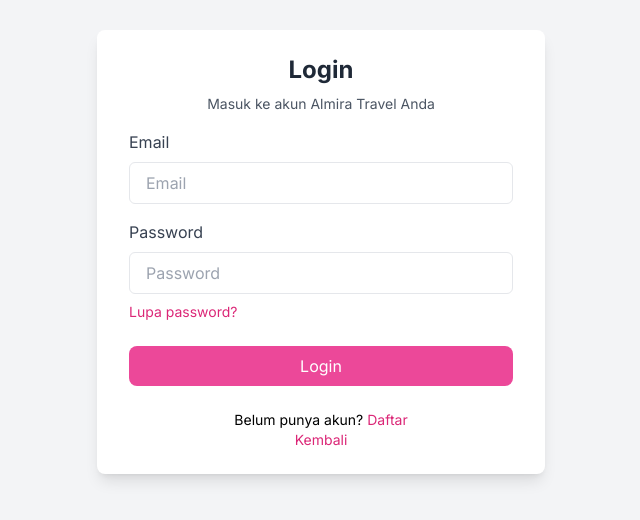
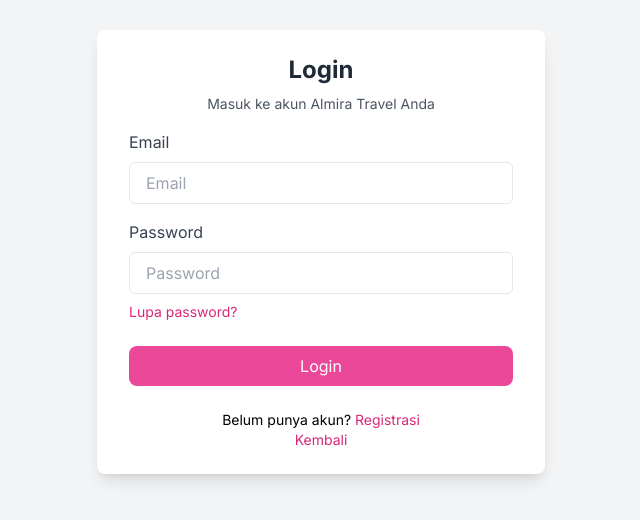
Before and after one commit to daffafahreza4/TiketBusAlmira, a React (Create React App) app in the folder frontend/: page /login in a window 1280 px wide. Shown: the part 180-700 px from the top of the page, without its empty margins (319-959 px from the left). Built offline with nearby package versions, Linux system fonts and the light colour scheme; no server answers.

Commit message:
fixing components layout

```diff
--- a/frontend/src/components/admin/AdminRouteList.js
+++ b/frontend/src/components/admin/AdminRouteList.js
@@ -557,7 +557,7 @@
                       value={createFormData.asal}
                       onChange={handleCreateChange}
                       className="w-full px-3 py-2 text-sm border border-gray-300 rounded-lg focus:outline-none focus:ring-2 focus:ring-blue-500"
-                      placeholder="Jakarta"
+                      placeholder="Keberangkatan"
                       required
                     />
                   </div>
@@ -572,7 +572,7 @@
                       value={createFormData.tujuan}
                       onChange={handleCreateChange}
                       className="w-full px-3 py-2 text-sm border border-gray-300 rounded-lg focus:outline-none focus:ring-2 focus:ring-blue-500"
-                      placeholder="Bandung"
+                      placeholder="Tujuan"
                       required
                     />
                   </div>
@@ -602,7 +602,7 @@
                     value={createFormData.harga}
                     onChange={handleCreateChange}
                     className="w-full px-3 py-2 text-sm border border-gray-300 rounded-lg focus:outline-none focus:ring-2 focus:ring-blue-500"
-                    placeholder="50000"
+                    placeholder="Harga Tiket"
                     required
                     min="0"
                   />
--- a/frontend/src/components/auth/Login.js
+++ b/frontend/src/components/auth/Login.js
@@ -198,7 +198,7 @@
                   <p className="text-sm">
                     Belum punya akun?{' '}
                     <Link to="/register" className="text-pink-600 hover:underline">
-                      Daftar
+                      Registrasi
                     </Link>
                   </p>
                   <p className="text-sm">
--- a/frontend/src/components/layout/Navbar.js
+++ b/frontend/src/components/layout/Navbar.js
@@ -95,7 +95,7 @@
           to="/register"
           className="text-white hover:text-gray-200 transition-colors duration-200 px-3 py-2 rounded-md hover:bg-pink-600 text-sm lg:text-base font-medium"
         >
-          Daftar
+          Registrasi
         </Link>
       </div>
       <Link
@@ -273,7 +273,7 @@
                     className="block text-white hover:bg-pink-600 px-3 py-3 rounded-md transition-colors duration-200 text-base font-medium"
                     onClick={() => setIsMenuOpen(false)}
                   >
-                    Daftar
+                    Registrasi
                   </Link>
                   <Link
                     to="/login"
--- a/frontend/src/components/tiket/PrintTiket.js
+++ b/frontend/src/components/tiket/PrintTiket.js
@@ -249,15 +249,13 @@
           <ul className="list-disc text-left pl-4 sm:pl-8 space-y-1 text-xs sm:text-sm leading-relaxed">
             <li>Harap tiba di terminal minimal 30 menit sebelum keberangkatan.</li>
             <li>Tiket ini harus ditunjukkan kepada petugas sebelum naik bus.</li>
-            <li>Pembatalan tiket harus dilakukan minimal 24 jam sebelum keberangkatan.</li>
-            <li>Bagasi yang diperbolehkan maksimal 20kg per penumpang.</li>
             <li>Untuk informasi lebih lanjut, hubungi customer service Almira di 0812-2549-6270.</li>
           </ul>
         </div>
 
         <div className="border-t border-gray-200 pt-3 sm:pt-4 text-center text-xs text-gray-500">
           <p>Tiket ini diterbitkan oleh Almira © {new Date().getFullYear()}</p>
-          <p>www.Almira.com</p>
+          <p>almiratravel.site</p>
         </div>
       </div>
     </div>
```
Also changed, not shown: frontend/public/assets/img/almira.jpg (added).
